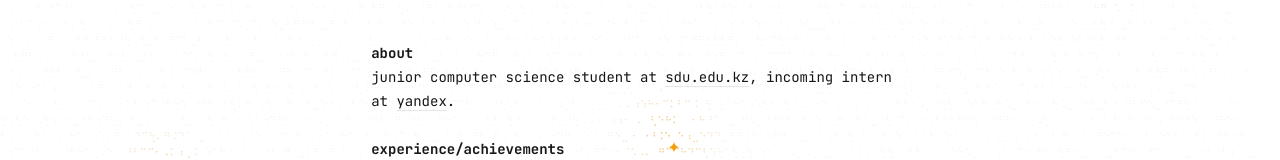
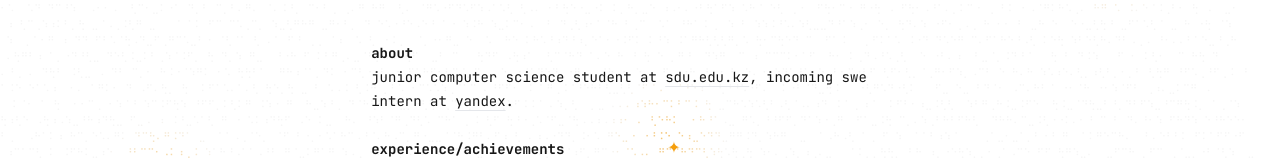
Before and after one commit to aqylbermeshtech/portfolio, a Next.js app: page / in a window 1280 px wide. Shown: the part 143-303 px from the top of the page. Built offline with nearby package versions, Linux system fonts and the light colour scheme.

Commit message:
Update about section: incoming swe intern at yandex

```diff
--- a/src/app/page.tsx
+++ b/src/app/page.tsx
@@ -36,7 +36,7 @@ export default function Home() {
         >
           <Scramble text="sdu.edu.kz" delay={280} replayOnHover />
         </a>
-        <Scramble text=", incoming intern at " delay={280} />
+        <Scramble text=", incoming swe intern at " delay={280} />
         <a
           href="https://yandex.com"
           target="_blank"
```
